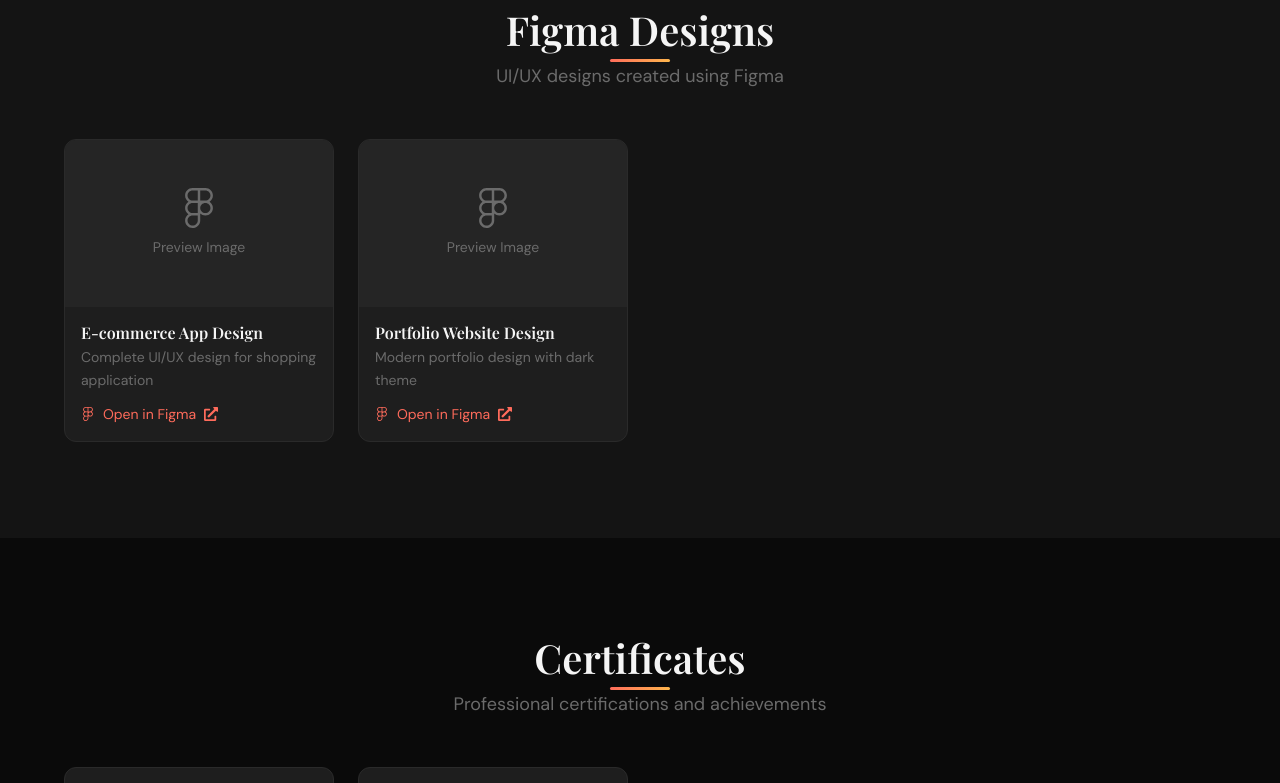
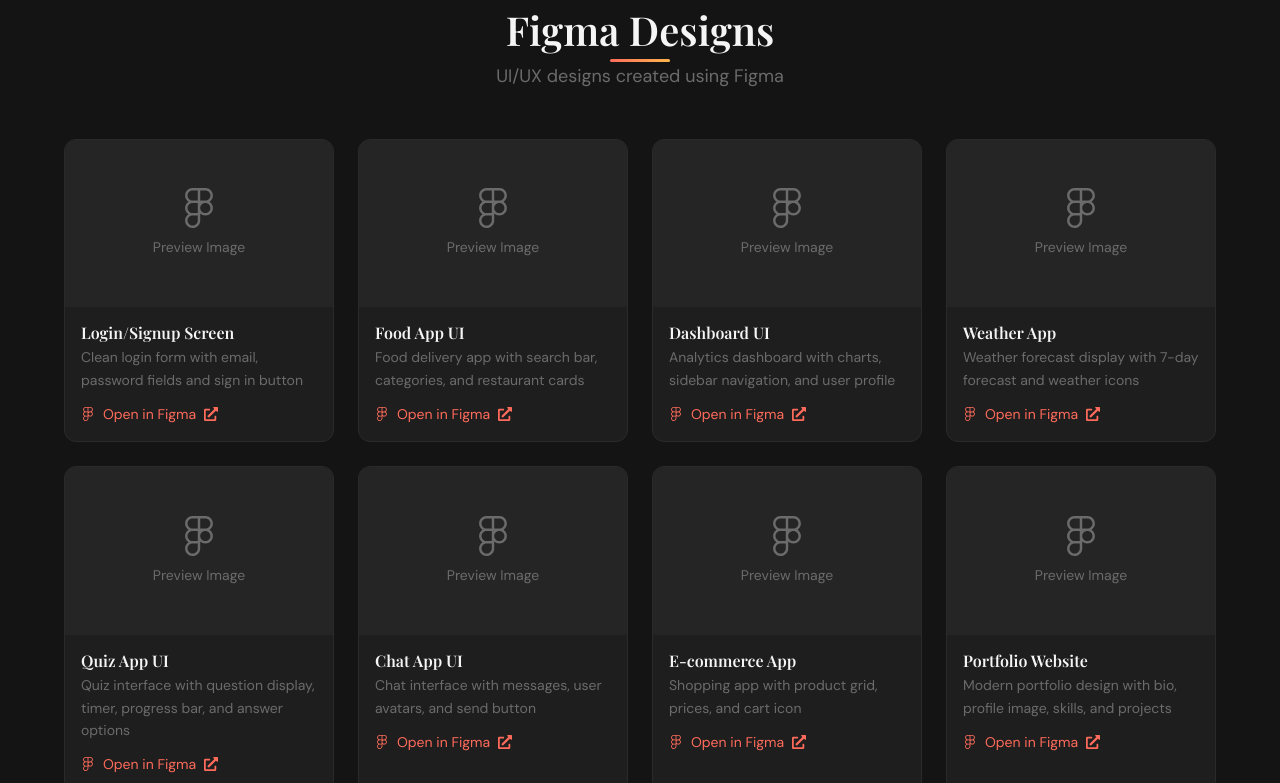
Before and after one commit to vineet1cg/PORTFOLIO, a React (Vite) app: page / in a window 1280 px wide. Shown: the part 3180-3963 px from the top of the page. Built offline with nearby package versions, Linux system fonts and the light colour scheme.

Commit message:
Add 8 Figma design entries with links to Practicals file

```diff
--- a/src/data/portfolioData.js
+++ b/src/data/portfolioData.js
@@ -126,15 +126,59 @@
   figmaDesigns: [
     {
       id: 1,
-      title: 'E-commerce App Design',
-      description: 'Complete UI/UX design for shopping application',
-      image: ''
+      title: 'Login/Signup Screen',
+      description: 'Clean login form with email, password fields and sign in button',
+      image: '',
+      figmaUrl: 'https://www.figma.com/design/vAJIyBABHtLa4o8F0UHAkA/Practicals?node-id=0-1&t=JrFGc2GVxxDVfLmy-1'
     },
     {
       id: 2,
-      title: 'Portfolio Website Design',
-      description: 'Modern portfolio design with dark theme',
-      image: ''
+      title: 'Food App UI',
+      description: 'Food delivery app with search bar, categories, and restaurant cards',
+      image: '',
+      figmaUrl: 'https://www.figma.com/design/vAJIyBABHtLa4o8F0UHAkA/Practicals?node-id=0-1&t=JrFGc2GVxxDVfLmy-1'
+    },
+    {
+      id: 3,
+      title: 'Dashboard UI',
+      description: 'Analytics dashboard with charts, sidebar navigation, and user profile',
+      image: '',
+      figmaUrl: 'https://www.figma.com/design/vAJIyBABHtLa4o8F0UHAkA/Practicals?node-id=0-1&t=JrFGc2GVxxDVfLmy-1'
+    },
+    {
+      id: 4,
+      title: 'Weather App',
+      description: 'Weather forecast display with 7-day forecast and weather icons',
+      image: '',
+      figmaUrl: 'https://www.figma.com/design/vAJIyBABHtLa4o8F0UHAkA/Practicals?node-id=0-1&t=JrFGc2GVxxDVfLmy-1'
+    },
+    {
+      id: 5,
+      title: 'Quiz App UI',
+      description: 'Quiz interface with question display, timer, progress bar, and answer options',
+      image: '',
+      figmaUrl: 'https://www.figma.com/design/vAJIyBABHtLa4o8F0UHAkA/Practicals?node-id=0-1&t=JrFGc2GVxxDVfLmy-1'
+    },
+    {
+      id: 6,
+      title: 'Chat App UI',
+      description: 'Chat interface with messages, user avatars, and send button',
+      image: '',
+      figmaUrl: 'https://www.figma.com/design/vAJIyBABHtLa4o8F0UHAkA/Practicals?node-id=0-1&t=JrFGc2GVxxDVfLmy-1'
+    },
+    {
+      id: 7,
+      title: 'E-commerce App',
+      description: 'Shopping app with product grid, prices, and cart icon',
+      image: '',
+      figmaUrl: 'https://www.figma.com/design/vAJIyBABHtLa4o8F0UHAkA/Practicals?node-id=0-1&t=JrFGc2GVxxDVfLmy-1'
+    },
+    {
+      id: 8,
+      title: 'Portfolio Website',
+      description: 'Modern portfolio design with bio, profile image, skills, and projects',
+      image: '',
+      figmaUrl: 'https://www.figma.com/design/vAJIyBABHtLa4o8F0UHAkA/Practicals?node-id=0-1&t=JrFGc2GVxxDVfLmy-1'
     }
   ],
   resume: {
```
